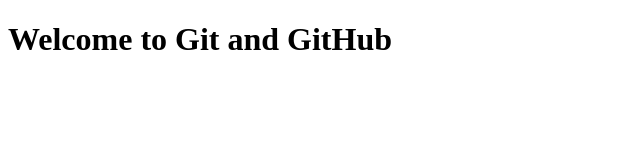
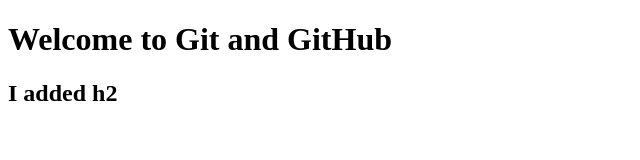
Before and after one commit to sayeedofficial/demogit, a plain HTML site: page index.html in a window 1280 px wide. Shown: the whole page, without its empty margins (0-640 px from the left). Drawn offline with Linux system fonts and the light colour scheme.

Commit message:
i added h2 tag

```diff
--- a/index.html
+++ b/index.html
@@ -8,6 +8,6 @@
 </head>
 <body>
     <h1>Welcome to Git and GitHub</h1>
-
+    <h2>I added h2</h2>
 </body>
 </html>
```
